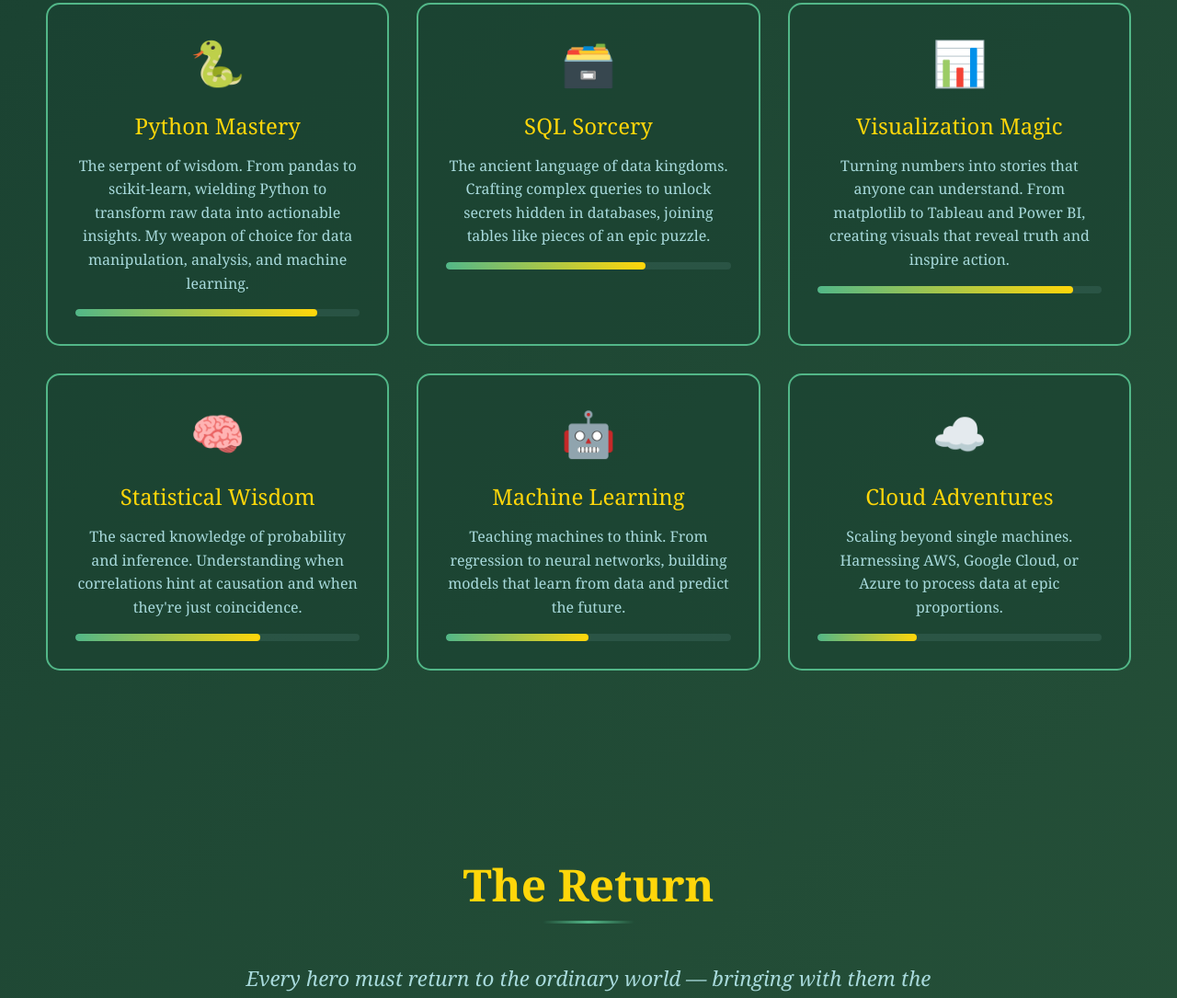
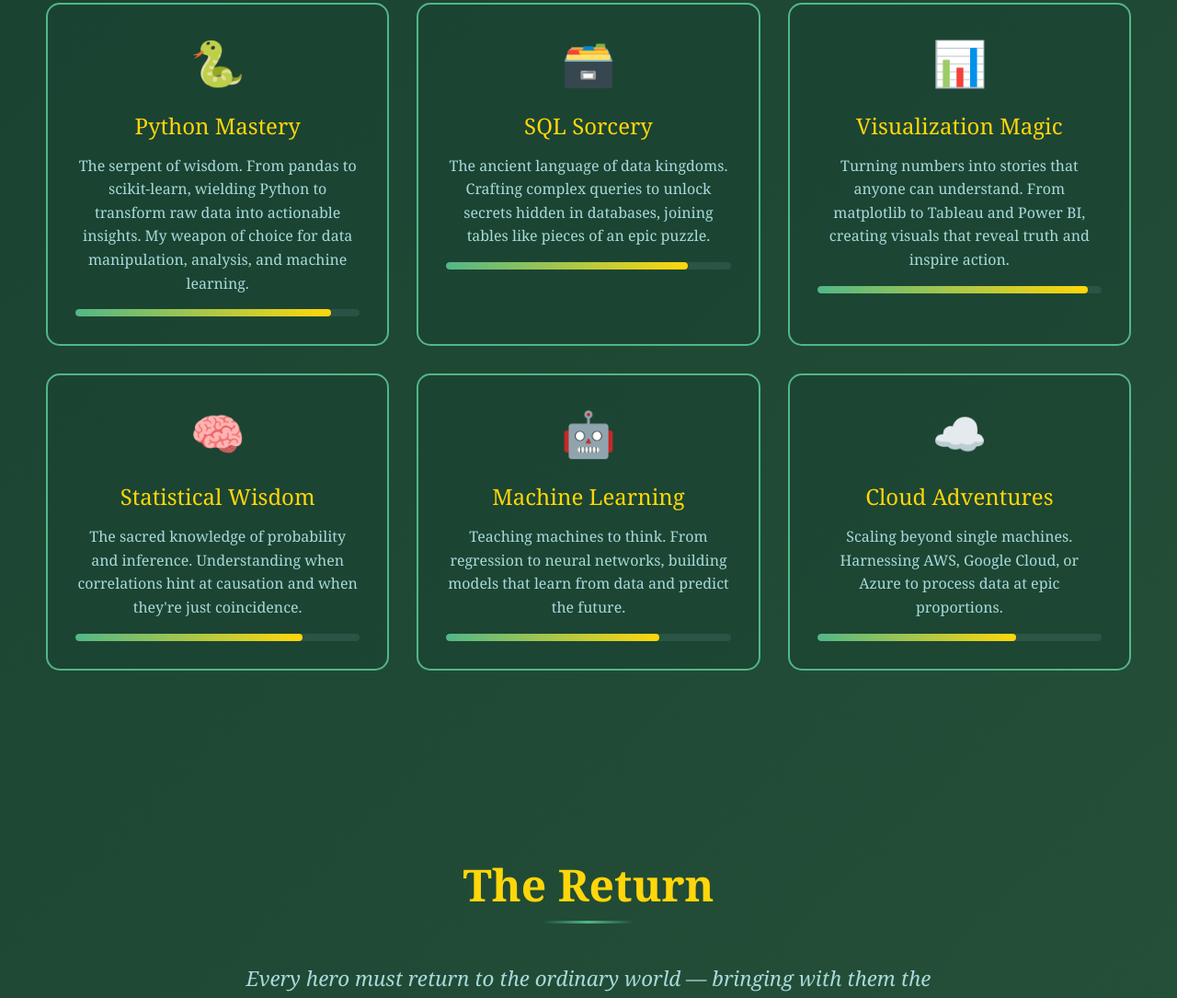
Before and after one commit to andrebarros6/data-hero, a plain HTML site: page index.html in a window 1280 px wide. Shown: the part 4372-5457 px from the top of the page at 92% size. Drawn offline with Linux system fonts and the light colour scheme.

Commit message:
Corrected bars percentages

```diff
--- a/index.html
+++ b/index.html
@@ -1154,7 +1154,7 @@
                         The serpent of wisdom. From pandas to scikit-learn, wielding Python to transform raw data into actionable insights. My weapon of choice for data manipulation, analysis, and machine learning.
                     </div>
                     <div class="skill-level">
-                        <div class="skill-progress" style="width: 85%;"></div>
+                        <div class="skill-progress" style="width: 90%;"></div>
                     </div>
                 </div>
 
@@ -1165,7 +1165,7 @@
                         The ancient language of data kingdoms. Crafting complex queries to unlock secrets hidden in databases, joining tables like pieces of an epic puzzle.
                     </div>
                     <div class="skill-level">
-                        <div class="skill-progress" style="width: 70%;"></div>
+                        <div class="skill-progress" style="width: 85%;"></div>
                     </div>
                 </div>
 
@@ -1176,7 +1176,7 @@
                         Turning numbers into stories that anyone can understand. From matplotlib to Tableau and Power BI, creating visuals that reveal truth and inspire action.
                     </div>
                     <div class="skill-level">
-                        <div class="skill-progress" style="width: 90%;"></div>
+                        <div class="skill-progress" style="width: 95%;"></div>
                     </div>
                 </div>
 
@@ -1187,7 +1187,7 @@
                         The sacred knowledge of probability and inference. Understanding when correlations hint at causation and when they're just coincidence.
                     </div>
                     <div class="skill-level">
-                        <div class="skill-progress" style="width: 65%;"></div>
+                        <div class="skill-progress" style="width: 80%;"></div>
                     </div>
                 </div>
 
@@ -1198,7 +1198,7 @@
                         Teaching machines to think. From regression to neural networks, building models that learn from data and predict the future.
                     </div>
                     <div class="skill-level">
-                        <div class="skill-progress" style="width: 50%;"></div>
+                        <div class="skill-progress" style="width: 75%;"></div>
                     </div>
                 </div>
 
@@ -1209,7 +1209,7 @@
                         Scaling beyond single machines. Harnessing AWS, Google Cloud, or Azure to process data at epic proportions.
                     </div>
                     <div class="skill-level">
-                        <div class="skill-progress" style="width: 35%;"></div>
+                        <div class="skill-progress" style="width: 70%;"></div>
                     </div>
                 </div>
             </div>
```
